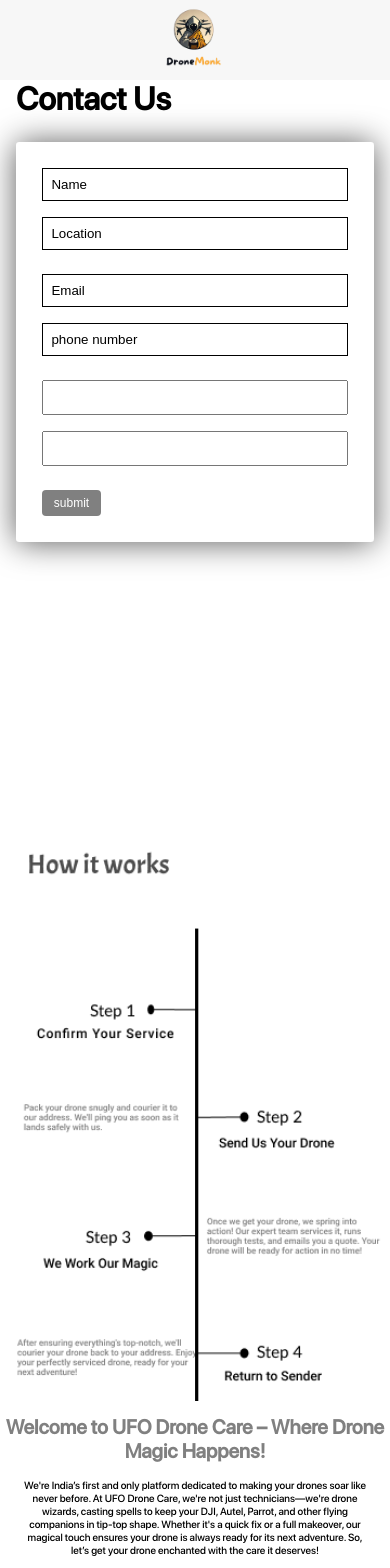
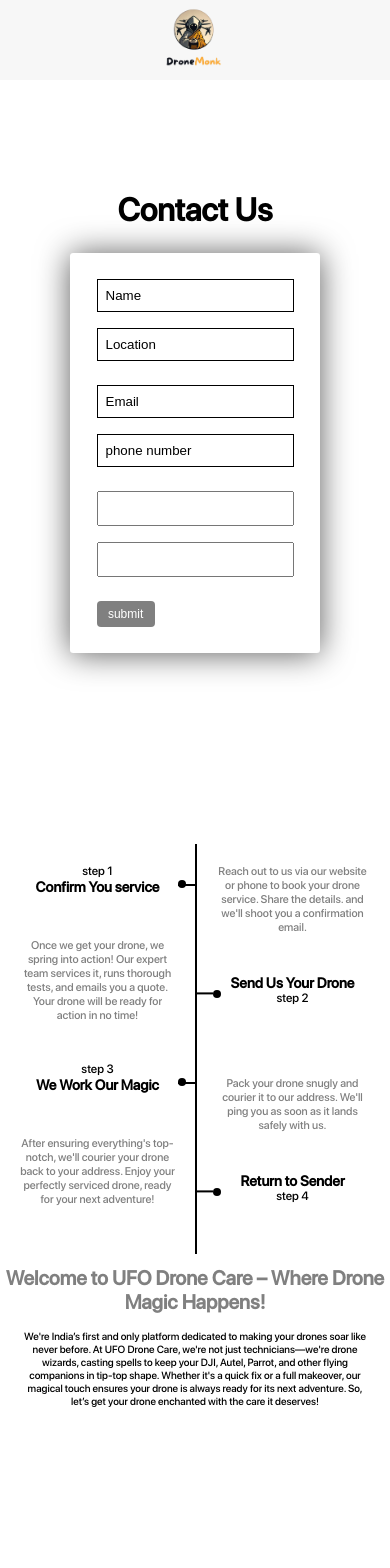
Before and after one commit to harishfuego33/Drone-monk, a React (Vite) app: page /contact in a window 390 px wide. Shown: the top 1568 px of the page. After the commit the page ends 1424 px from the top, so only its background shows below. Built offline with nearby package versions, Linux system fonts and the light colour scheme; no server answers.

Commit message:
layou changed

```diff
--- a/index.html
+++ b/index.html
@@ -3,7 +3,7 @@
 
 <head>
   <meta charset="UTF-8" />
-  <link rel="icon" type="image/svg+xml" href="/vite.svg" />
+  <link rel="icon" type="image/svg+xml" href="/public/logo/logo-1.webp" />
   <meta name="viewport" content="width=device-width, initial-scale=1.0" />
   <title>Drone Monk</title>
 </head>
--- a/src/components/Picture.jsx
+++ /dev/null
@@ -1,21 +0,0 @@
-import React from "react";
-
-const Picutre = () => {
-  return (
-    <picture className="service__process">
-      <source
-        srcSet="/Background/process-desktop.png"
-        type="image/png"
-        className="service__process-desktop "
-        width="100%"
-        media="(min-width: 480px)"
-      />
-      <img
-        src="/Background/process-mobile.png"
-        className="service__process-mobile img"
-      />
-    </picture>
-  );
-};
-
-export default Picutre;
--- /dev/null
+++ b/src/components/service-list.jsx
@@ -0,0 +1,65 @@
+import React from "react";
+
+const Process = () => {
+  return (
+    <div className="service__process">
+      <span className="service__line-horizon"></span>
+      <div className="service__process-top">
+        <div className="service__item-top">
+          <p className="service__para service__para-odd">
+            Reach out to us via our website or phone to book your drone service.
+            Share the details. and we&apos;ll shoot you a confirmation email.
+          </p>
+        </div>
+        <div className="service__item-top">
+          <div className="service__step">
+            <h2 className="service__step-2">Send Us Your Drone</h2>
+            <h2 className="service__step-1">step 2</h2>
+          </div>
+        </div>
+        <div className="service__item-top">
+          <p className="service__para service__para-odd">
+            Pack your drone snugly and courier it to our address. We'll ping you
+            as soon as it lands safely with us.
+          </p>
+        </div>
+        <div className="service__item-top">
+          <div className="service__step">
+            <h2 className="service__step-2">Return to Sender</h2>
+            <h2 className="service__step-1">step 4</h2>
+          </div>
+        </div>
+      </div>
+      <div className="service__process-btm">
+        <div className="service__item-btm">
+          <div className="service__step-even">
+            <h2 className="service__step-1">step 1</h2>
+            <h2 className="service__step-2">Confirm You service</h2>
+          </div>
+        </div>
+        <div className="service__item-btm">
+          <p className="service__para service__para-even">
+            Once we get your drone, we spring into action! Our expert team
+            services it, runs thorough tests, and emails you a quote. Your drone
+            will be ready for action in no time!
+          </p>
+        </div>
+        <div className="service__item-btm">
+          <div className="service__step-even">
+            <h2 className="service__step-1">step 3</h2>
+            <h2 className="service__step-2">We Work Our Magic</h2>
+          </div>
+        </div>
+        <div className="service__item-btm">
+          <p className="service__para service__para-even">
+            After ensuring everything's top- notch, we'll courier your drone
+            back to your address. Enjoy your perfectly serviced drone, ready for
+            your next adventure!
+          </p>
+        </div>
+      </div>
+    </div>
+  );
+};
+
+export default Process;
--- a/src/index.css
+++ b/src/index.css
@@ -176,7 +176,7 @@ main {
   justify-content: space-evenly;
   gap: 2rem;
   background-color: white;
-  padding-inline-start: 2rem;
+  padding-inline: 2rem;
   width: 90%;
   height: 4rem;
 }
@@ -284,6 +284,11 @@ ul {
   color: gray;
   border: 1px solid gray;
 }
+.input__wrapper {
+  display: flex;
+  gap: 1rem;
+  height: 4rem;
+}
 
 .service__list {
   background-image: url("../public/Background/618_3_1x.webp");
@@ -335,10 +340,6 @@ ul {
   background-position: inherit;
   filter: blur(2px) brightness(30%);
 }
-.service__process-desktop {
-  display: block;
-  object-fit: contain;
-}
 .footer__logo-box {
   position: relative;
   width: 10rem;
@@ -365,6 +366,10 @@ ul {
 .contact__main {
   min-height: 100vh;
   padding: 10rem;
+  display: flex;
+  align-items: center;
+  justify-content: center;
+  flex-direction: column;
 }
 .contact__contact-title {
   font-size: 4rem;
@@ -388,11 +393,10 @@ ul {
   box-shadow: 0 0.1rem 4rem rgb(91, 91, 91);
   border-radius: 0.4rem;
   width: fit-content;
-  margin: 0 auto;
+  /* margin: 0 auto; */
   display: flex;
   flex-direction: column;
   gap: 3rem;
-  /* align-items: center; */
   margin-top: 3rem;
 }
 .contact__from-names {
@@ -462,6 +466,115 @@ input::-webkit-inner-spin-button {
   background-color: white;
   color: gray;
   border: 1px solid gray;
+}
+.service__process {
+  display: flex;
+  position: relative;
+  height: 30rem;
+  flex-direction: column;
+}
+.service__process-top,
+.service__process-btm {
+  height: 50%;
+  width: 100%;
+  display: flex;
+  /* flex-direction: row; */
+}
+.service__item-top,
+.service__item-btm {
+  width: calc(100% / 4);
+  overflow: hidden;
+}
+.service__item-top {
+  padding: 2.5rem 2.5rem 0 2.5rem;
+}
+.service__item-btm {
+  padding: 0 2.5rem 2.5rem 2.5rem;
+}
+.service__line-horizon {
+  position: absolute;
+  top: 50%;
+  bottom: 50%;
+  width: 100%;
+  height: 2px;
+  background-color: black;
+}
+.service__para {
+  color: gray;
+  text-align: center;
+  font-size: 1.4rem;
+}
+.service__step,
+.service__step-even {
+  position: relative;
+}
+.service__step-even {
+  margin-top: 30%;
+}
+.service__step {
+  margin-bottom: 20%;
+}
+.service__step-1 {
+  text-align: center;
+  font-weight: 200;
+}
+.service__step-2 {
+  text-align: center;
+  font-size: 1.8rem;
+}
+.service__para-odd {
+  position: relative;
+  margin-top: 24%;
+}
+.service__para-even {
+  position: relative;
+  margin-top: 2%;
+}
+.service__step-even::before {
+  content: "";
+  position: absolute;
+  left: 50%;
+  right: 50%;
+  top: 0;
+  width: 2px;
+  background-color: black;
+  height: 200%;
+  transform: translate(0.4rem, -8rem);
+  z-index: 2;
+}
+.service__step-even::after {
+  content: "";
+  position: absolute;
+  left: 50%;
+  right: 50%;
+  top: -1rem;
+  width: 1rem;
+  height: 1rem;
+  border-radius: 50%;
+  background-color: black;
+}
+.service__step::before {
+  content: "";
+  position: absolute;
+  left: 50%;
+  right: 50%;
+  bottom: 1;
+  width: 2px;
+  height: 200%;
+  background-color: black;
+  transform: translate(0.4rem, 5rem);
+  z-index: 2;
+}
+.service__step:after {
+  content: "";
+  position: absolute;
+  left: 50%;
+  right: 50%;
+  bottom: -1rem;
+  width: 1rem;
+  height: 1rem;
+  border-radius: 50%;
+  background-color: black;
 }
 
 @keyframes grow {
@@ -561,6 +674,94 @@ input::-webkit-inner-spin-button {
   .contact__main {
     padding-inline: 2rem;
   }
+  .service__process {
+    flex-direction: row-reverse;
+    height: auto;
+    position: relative;
+  }
+  .service__line-horizon {
+    height: 100%;
+    width: 2px;
+    left: 50%;
+    right: 50%;
+    top: 0;
+  }
+  .service__process-btm,
+  .service__process-top {
+    overflow: initial;
+    flex-direction: column;
+    width: 50%;
+  }
+  .service__item-btm,
+  .service__item-top {
+    width: 100%;
+  }
+  .service__item-top {
+    padding: 2.5rem;
+  }
+  .service__item-btm {
+    padding: 2.5rem;
+    width: auto;
+    height: auto;
+    margin: 0;
+  }
+  .service__step-even {
+    width: 100%;
+  }
+  .service__step::before {
+    content: "";
+    position: absolute;
+    top: 50%;
+    bottom: 50%;
+    left: 0;
+    background-color: black;
+    height: 2px;
+    width: 50%;
+    transform: translate(-10rem, 0.3rem);
+    z-index: 2;
+  }
+  .service__step::after {
+    content: "";
+    position: absolute;
+    top: 50%;
+    bottom: 50%;
+    width: 1rem;
+    height: 1rem;
+    transform: translateX(-10rem);
+    border-radius: 50%;
+    background-color: black;
+  }
+  .service__step-even::before {
+    content: "";
+    position: absolute;
+    top: 50%;
+    bottom: 50%;
+    right: 0;
+    width: 2px;
+    background-color: black;
+    height: 2px;
+    width: 200%;
+    transform: translate(10rem, 4px);
+    z-index: 2;
+  }
+  .service__step-even::after {
+    content: "";
+    position: absolute;
+    top: 50%;
+    bottom: 50%;
+    right: 0;
+    width: 1rem;
+    height: 1rem;
+    transform: translateX(10rem);
+    border-radius: 50%;
+    background-color: black;
+  }
+  .service__para-odd {
+    margin-top: 0;
+  }
+  .service__step-even {
+    margin-top: 0;
+  }
 }
 @media (max-width: 768px) {
   html {
--- a/src/pages/Contact.jsx
+++ b/src/pages/Contact.jsx
@@ -1,7 +1,7 @@
 import React from "react";
 import Navbar from "../components/Navbar";
 import { useLocation } from "react-router-dom";
-import Picture from "../components/Picture";
+import Picture from "../components/service-list";
 import { useState } from "react";
 import axios from "axios";
 import tick from "../../public/logo/tick.svg";
--- a/src/pages/Home.jsx
+++ b/src/pages/Home.jsx
@@ -3,10 +3,8 @@ import Landing from "../sections/landing";
 import Service from "../sections/service";
 import Footer from "../sections/footer";
 import Navbar from "../components/Navbar";
-import { useState } from "react";
 const Home = () => {
-  const [first, setFirst] = useState(1);
-  // setTimeout(() => setFirst(1), 1000);
+  const first = 1;
   return (
     <>
       <Navbar animate={first} />
--- a/src/sections/landing.jsx
+++ b/src/sections/landing.jsx
@@ -236,6 +236,7 @@ const Landing = () => {
           Stay tuned and be ready to elevate your drone experience with UFO
           Drone Care!
         </p>
+        <div className="input__wrapper">
           <div className="landing__section-inputbox">
             <div
               className="landing__section-inputs"
@@ -300,6 +301,7 @@ const Landing = () => {
                 </ul>
               </div>
             </div>
+          </div>
           <button onClick={redirect} className="get-started">
             Get Started
           </button>
--- a/src/sections/service.jsx
+++ b/src/sections/service.jsx
@@ -1,20 +1,9 @@
 import React from "react";
+import Process from "../components/service-list";
 const Service = () => {
   return (
     <section className="service__section">
-      <picture className="service__process">
-        <source
-          srcSet="/Background/process-desktop.png"
-          type="image/png"
-          className="service__process-desktop "
-          width="100%"
-          media="(min-width: 480px)"
-        />
-        <img
-          src="/Background/process-mobile.png"
-          className="service__process-mobile img"
-        />
-      </picture>
+      <Process />
       <div className="service__list">
         <div className="service__comps">
           <h1>Routine maintenance</h1>
```
Lines whose indentation alone changed are shown as unchanged.
